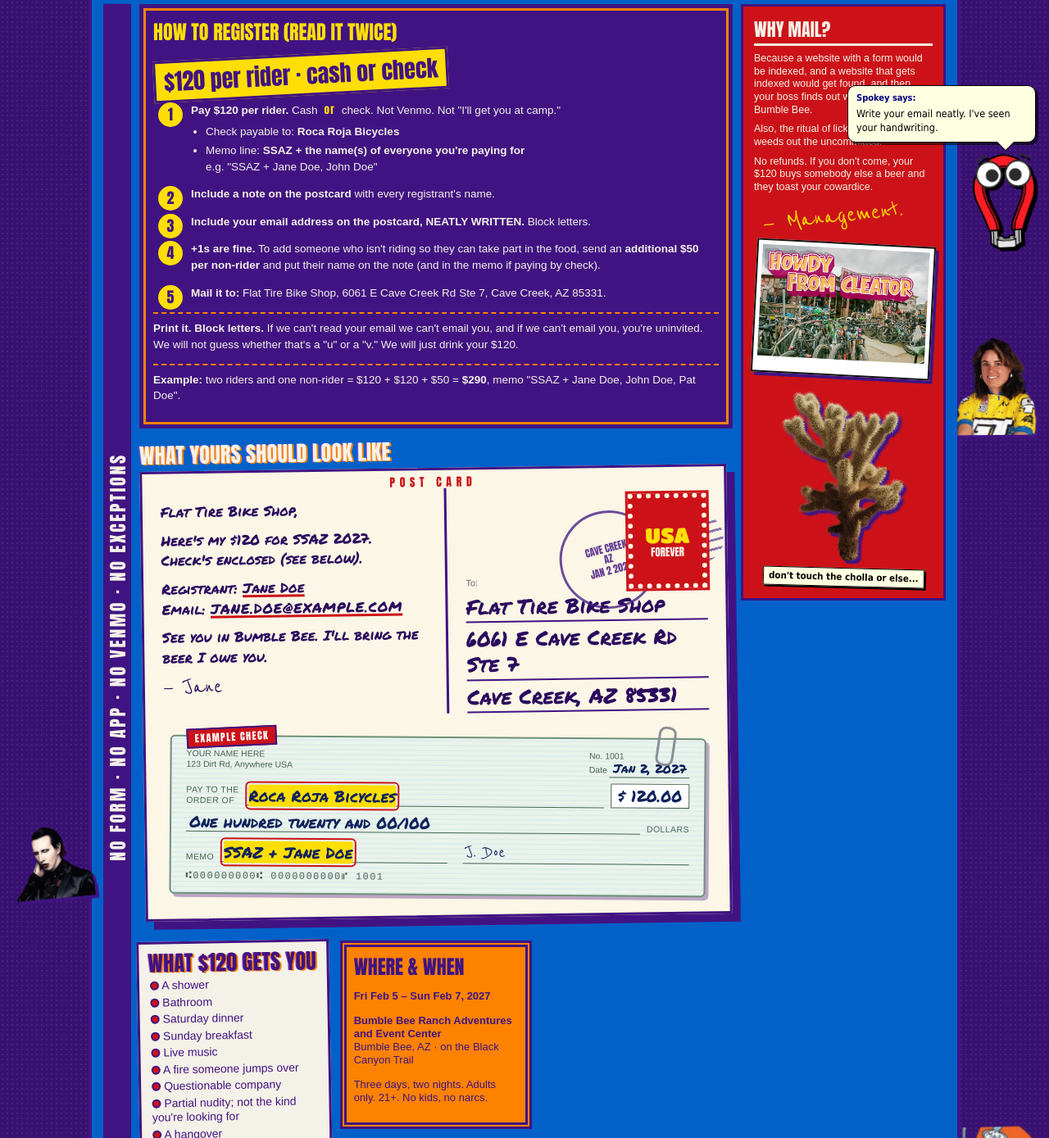
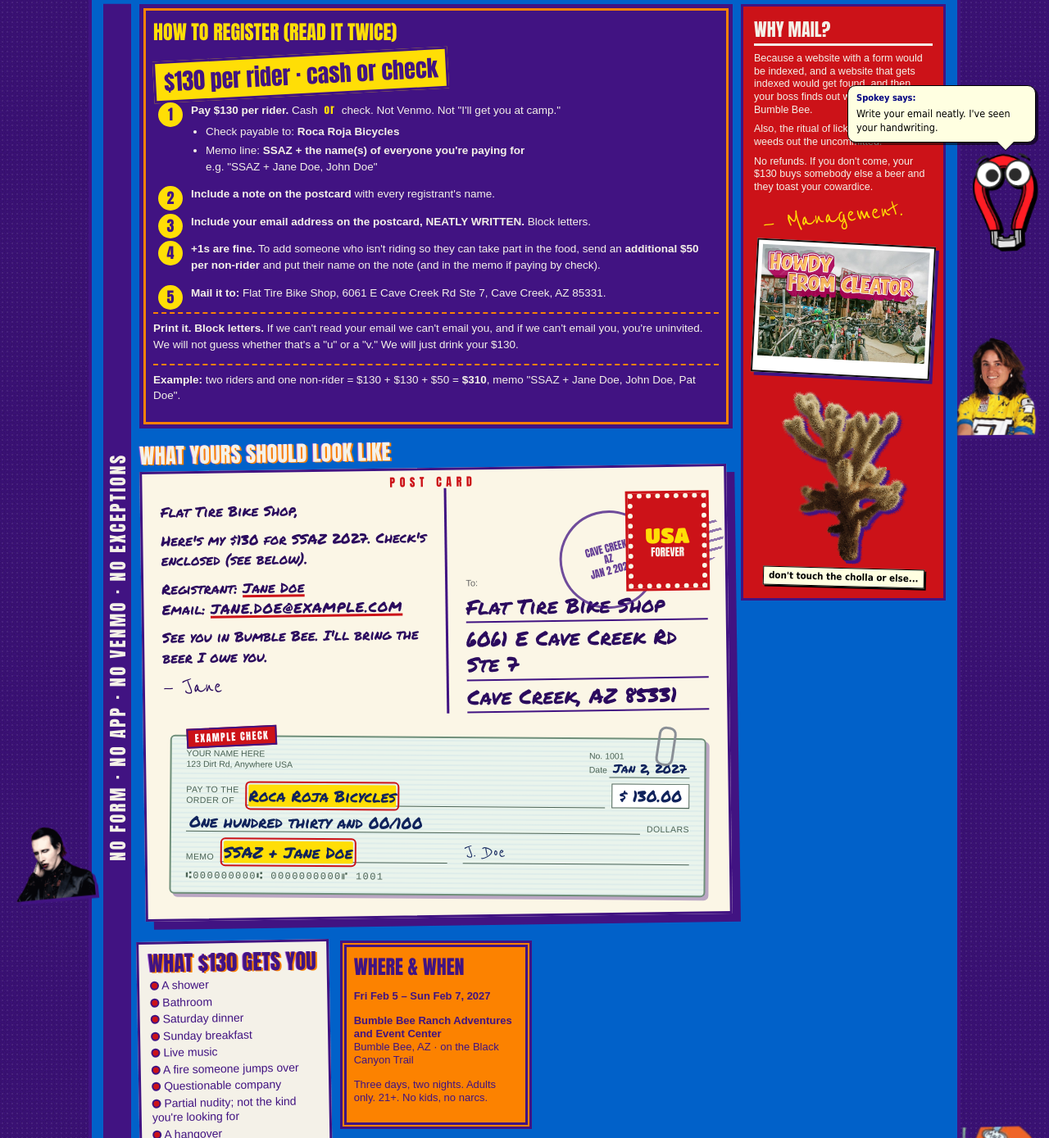
Before and after one commit to shorttrackpapago-blip/SSAZ, a plain HTML site: page register.html in a window 1280 px wide. Shown: the part 480-1869 px from the top of the page at 82% size. Drawn offline with Linux system fonts and the light colour scheme.

Commit message:
Registration fee $120 -> $130
Co-Authored-By: Claude Opus 5.5 <noreply@anthropic.com>

```diff
--- a/js/site.js
+++ b/js/site.js
@@ -147,7 +147,7 @@
       "Zero bars of cell service out there. Finally, some peace from you.",
       "Stop hovering. It's needy.",
       "I've seen scorpions with more grit than you.",
-      "Did you mail your $120? No? Typical.",
+      "Did you mail your $130? No? Typical.",
       "The fire jump is for professionals. You're a professional at nothing.",
       "Your mom's house is on the itinerary page. She gives better directions than you do.",
       "Your mom.",
--- a/register.html
+++ b/register.html
@@ -138,9 +138,9 @@
     <div class="cols">
       <section class="info span3 fine" aria-labelledby="t1">
         <h3 id="t1">How to register (read it twice)</h3>
-        <div class="fee">$120 per rider · cash or check</div>
+        <div class="fee">$130 per rider · cash or check</div>
         <ol class="steps">
-          <li><b>Pay $120 per rider.</b> Cash <span class="or">or</span> check. Not Venmo. Not "I'll get you at camp."
+          <li><b>Pay $130 per rider.</b> Cash <span class="or">or</span> check. Not Venmo. Not "I'll get you at camp."
             <ul>
               <li>Check payable to: <b>Roca Roja Bicycles</b></li>
               <li>Memo line: <b>SSAZ + the name(s) of everyone you're paying for</b><br>e.g. "SSAZ + Jane Doe, John Doe"</li>
@@ -150,8 +150,8 @@
           <li><b>+1s are fine.</b> To add someone who isn't riding so they can take part in the food, send an <b>additional $50 per non-rider</b> and put their name on the note (and in the memo if paying by check).</li>
           <li><b>Mail it to:</b> Flat Tire Bike Shop, 6061 E Cave Creek Rd Ste 7, Cave Creek, AZ 85331.</li>
         </ol>
-        <p class="note"><b>Print it. Block letters.</b> If we can't read your email we can't email you, and if we can't email you, you're uninvited. We will not guess whether that's a "u" or a "v." We will just drink your $120.</p>
-        <p class="note"><b>Example:</b> two riders and one non-rider = $120 + $120 + $50 = <b>$290</b>, memo "SSAZ + Jane Doe, John Doe, Pat Doe".</p>
+        <p class="note"><b>Print it. Block letters.</b> If we can't read your email we can't email you, and if we can't email you, you're uninvited. We will not guess whether that's a "u" or a "v." We will just drink your $130.</p>
+        <p class="note"><b>Example:</b> two riders and one non-rider = $130 + $130 + $50 = <b>$310</b>, memo "SSAZ + Jane Doe, John Doe, Pat Doe".</p>
       </section>
 
       <div class="span3">
@@ -159,7 +159,7 @@
         <article class="postcard" aria-label="Example of a filled-out registration postcard and check">
           <div class="msg">
             <p>Flat Tire Bike Shop,</p>
-            <p>Here's my $120 for SSAZ 2027. Check's enclosed (see below).</p>
+            <p>Here's my $130 for SSAZ 2027. Check's enclosed (see below).</p>
             <p>Registrant: <u>Jane Doe</u><br>Email: <u class="email">JANE.DOE@EXAMPLE.COM</u></p>
             <p>See you in Bumble Bee. I'll bring the beer I owe you.</p>
             <p class="signoff">&mdash; Jane</p>
@@ -175,10 +175,10 @@
               <div class="line">Cave Creek, AZ 85331</div>
             </div>
           </div>
-          <div class="check" role="img" aria-label="Example check: Pay to the order of Roca Roja Bicycles, $120.00, memo SSAZ plus the registrant's name">
+          <div class="check" role="img" aria-label="Example check: Pay to the order of Roca Roja Bicycles, $130.00, memo SSAZ plus the registrant's name">
             <div class="top"><span>YOUR NAME HERE<br>123 Dirt Rd, Anywhere USA</span><span>No. 1001<br>Date <span class="fill" style="font-size:15px">Jan 2, 2027</span></span></div>
-            <div class="row"><span class="lbl">Pay to the<br>order of</span><span class="fill"><span class="callout">Roca Roja Bicycles</span></span><span class="amt">$ 120.00</span></div>
-            <div class="row"><span class="fill">One hundred twenty and 00/100</span><span class="lbl">Dollars</span></div>
+            <div class="row"><span class="lbl">Pay to the<br>order of</span><span class="fill"><span class="callout">Roca Roja Bicycles</span></span><span class="amt">$ 130.00</span></div>
+            <div class="row"><span class="fill">One hundred thirty and 00/100</span><span class="lbl">Dollars</span></div>
             <div class="row"><span class="lbl">Memo</span><span class="fill"><span class="callout">SSAZ + Jane Doe</span></span><span class="lbl">&nbsp;</span><span class="fill sig">J. Doe</span></div>
             <div class="micr">&#9286;000000000&#9286; 0000000000&#9288; 1001</div>
           </div>
@@ -186,7 +186,7 @@
       </div>
 
       <section class="panel tilt-l" aria-labelledby="t2">
-        <h3 id="t2" class="cond misreg">What $120 gets you</h3>
+        <h3 id="t2" class="cond misreg">What $130 gets you</h3>
         <ul class="get">
           <li><span class="dot"></span> A shower</li>
           <li><span class="dot"></span> Bathroom</li>
@@ -217,7 +217,7 @@
       <h3 id="mg">Why mail?</h3>
       <p>Because a website with a form would be indexed, and a website that gets indexed would get found, and then your boss finds out what you did in Bumble Bee.</p>
       <p>Also, the ritual of licking a stamp weeds out the uncommitted.</p>
-      <p>No refunds. If you don't come, your $120 buys somebody else a beer and they toast your cowardice.</p>
+      <p>No refunds. If you don't come, your $130 buys somebody else a beer and they toast your cowardice.</p>
       <div class="sig">— Management.</div>
       <figure class="howdy"><img src="assets/howdy-cleator.jpg" width="800" height="532" alt="Postcard: Howdy! From Cleator"></figure>
       <a class="cholla" href="index.html" title="don't touch the cholla or else...">
```
Also changed, not shown: camp.html (+3 -3 lines), gear.html (+1 -1 lines), itinerary.html (+1 -1 lines), venue.html (+1 -1 lines), 1 other file.
